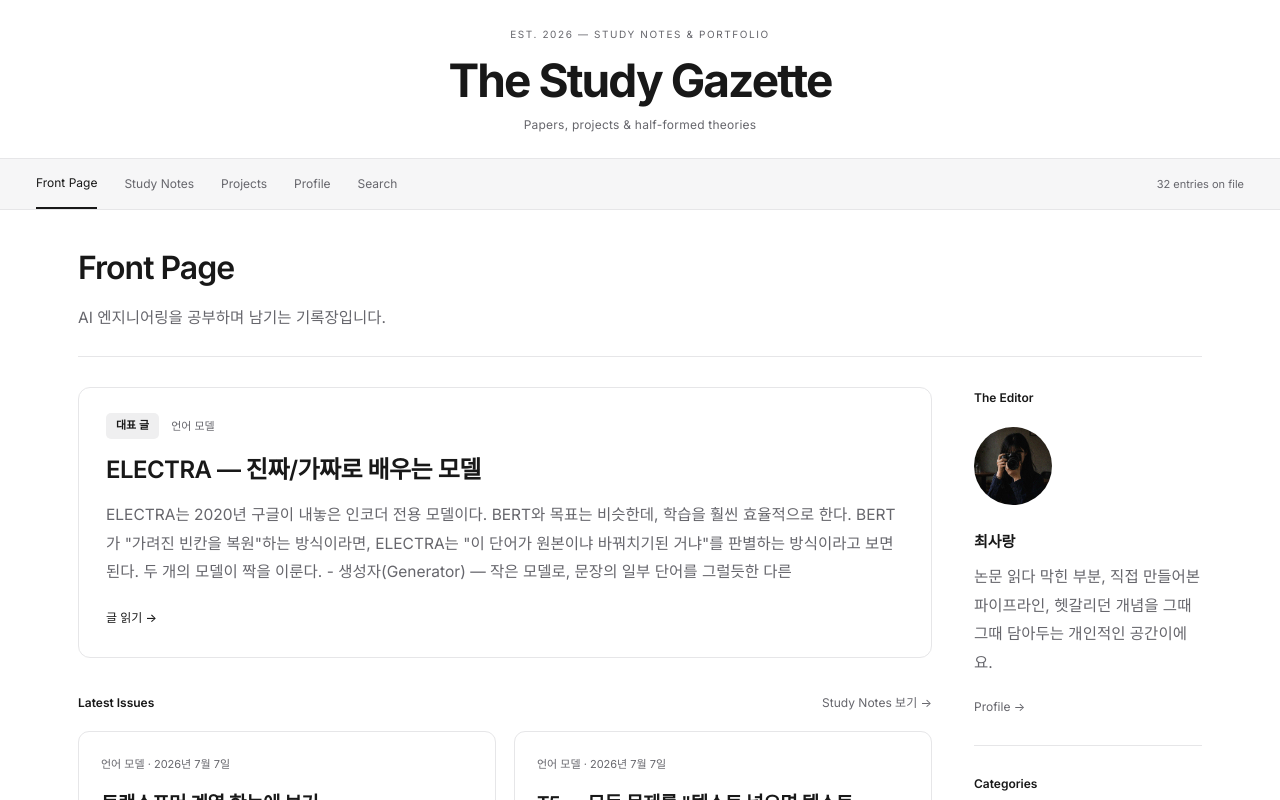
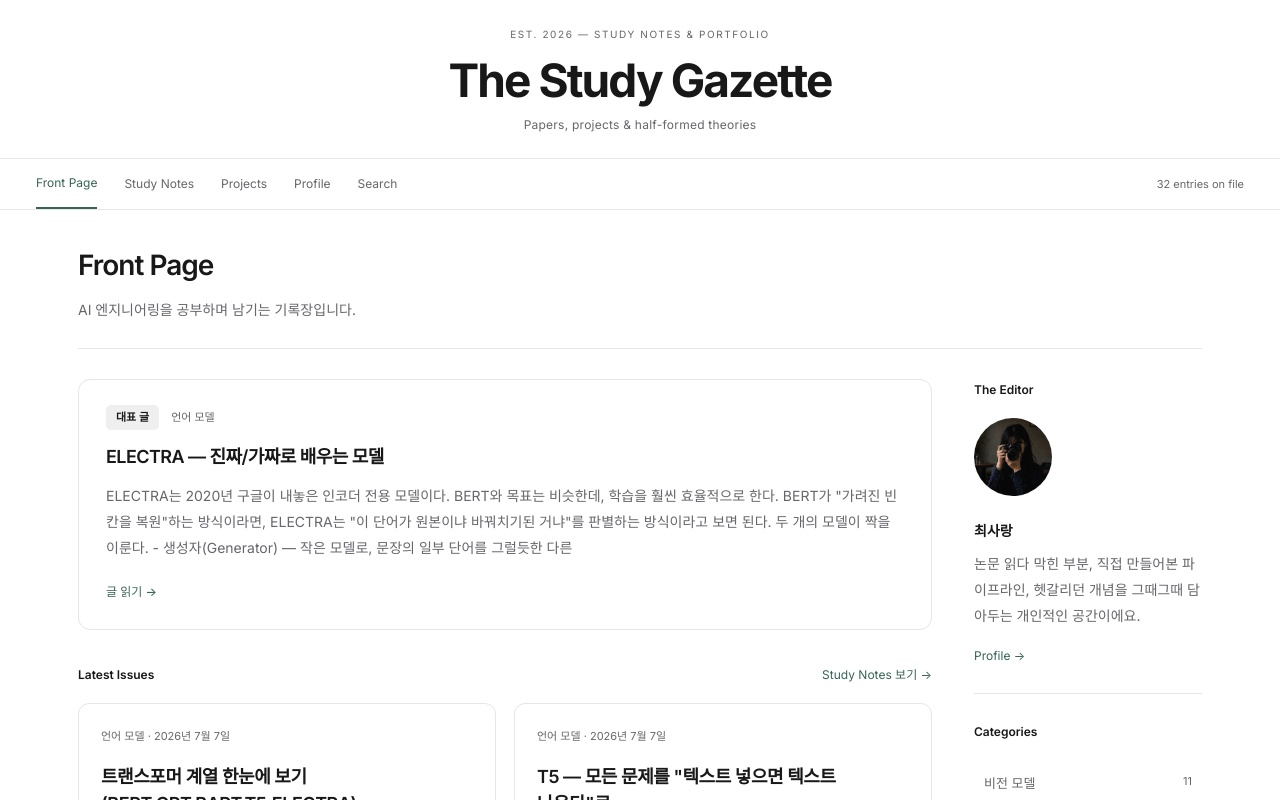
Before and after one commit to rangedayo/study-gazette, a Next.js app: page / in a window 1280 px wide. Shown: the top 800 px of the page. Built offline with nearby package versions, Linux system fonts and the light colour scheme.

Commit message:
style: refine Gazette typography and forest accents

```diff
--- a/app/Gazette.jsx
+++ b/app/Gazette.jsx
@@ -8,7 +8,7 @@ import PROJECTS_DATA from "../data/projects.json";
 /* 승인된 문서형 디자인. 글·프로젝트 원고는 Notion 동기화 데이터를 그대로 읽는다. */
 const C = {
   bg: "#FFFFFF", panel: "#F6F6F7", card: "#FFFFFF", ink: "#181818", body: "#303034", mute: "#66666C",
-  rule: "#E6E6E8", frame: "#E6E6E8", hover: "#EFEFF0", accentD: "#4C5E68",
+  rule: "#E6E6E8", frame: "#E6E6E8", hover: "#EFEFF0", accentD: "#386457", accentSoft: "#EDF4F0",
   mustard: "#4C5E68", brick: "#66666C", tintM: "#EFEFF0", tintB: "#F6F6F7",
 };
 const FD = "'Inter', 'Noto Sans KR', -apple-system, BlinkMacSystemFont, 'Segoe UI', sans-serif";
@@ -502,7 +502,7 @@ export default function StudyGazette() {
 
   const theme = {
     "--bg": C.bg, "--panel": C.panel, "--card": C.card, "--ink": C.ink, "--body": C.body,
-    "--muted": C.mute, "--line": C.rule, "--hover": C.hover, "--accent": C.accentD,
+    "--muted": C.mute, "--line": C.rule, "--hover": C.hover, "--accent": C.accentD, "--accent-soft": C.accentSoft,
     "--sans": FB, "--heading-font": FD, "--label-font": FM, "--code-font": FC,
   };
   const studyRoute = { name: "cat", value: studyCategory };
--- a/app/gazette.css
+++ b/app/gazette.css
@@ -22,33 +22,34 @@ button[disabled]{cursor:default;color:var(--muted)}
 .est{font-size:10px;letter-spacing:.16em;color:var(--muted);margin-bottom:9px}
 .brand{display:inline-block;font:800 clamp(32px,4.4vw,51px)/1.12 var(--heading-font);letter-spacing:-1.4px;border:0;padding:0;background:transparent}
 .tagline{font:italic 15px/1.5 var(--heading-font);color:var(--muted);margin-top:7px}
-.site-nav{border-top:1px solid var(--line);border-bottom:1px solid var(--line);background:var(--panel)}
+.site-nav{border-top:1px solid var(--line);border-bottom:1px solid var(--line);background:transparent}
 .nav-inner{max-width:1264px;margin:auto;padding:0 28px;display:flex;align-items:center;gap:25px;min-height:48px}
 .site-nav a{font-size:12px;text-decoration:none;color:var(--muted);padding:13px 0}
-.site-nav a.on{color:var(--ink);border-bottom:2px solid var(--ink)}
+.site-nav a.on{color:var(--accent);border-bottom:2px solid var(--accent)}
+.site-nav a:hover{color:var(--accent)}
 .nav-count{margin-left:auto;font-size:11px;color:var(--muted)}
 .workspace{max-width:1320px;margin:0 auto;display:grid;grid-template-columns:198px minmax(0,744px) 172px;gap:42px;padding:38px 28px 76px}
 .sidebar{font-size:12px;min-width:0;padding-top:7px}
 .side-group{margin-bottom:25px}
 .side-title{font-size:11px;font-weight:600;margin-bottom:10px;color:var(--ink)}
 .sidebar a{display:block;text-decoration:none;color:var(--muted);padding:7px 10px;margin:3px 0;border-radius:7px;line-height:1.6;overflow-wrap:anywhere}
-.sidebar a.active{background:var(--hover);color:var(--ink);font-weight:500}
-.sidebar a:hover{background:var(--panel);color:var(--ink)}
+.sidebar a.active{background:var(--accent-soft);color:var(--accent);font-weight:500}
+.sidebar a:hover{background:var(--panel);color:var(--accent)}
 .sidebar .post-link{font-size:12px;padding-top:9px;padding-bottom:9px}
 .sidebar .subtle{font-size:11px;color:var(--muted);padding:9px 10px}
 .content{min-width:0}
 .breadcrumbs{display:flex;align-items:center;gap:10px;font-size:12px;line-height:1.6;color:var(--muted);margin-bottom:21px;flex-wrap:wrap}
-.breadcrumbs a{text-decoration:none}
+.breadcrumbs a{text-decoration:none;color:var(--accent)}
 .breadcrumbs .slash{color:var(--muted)}
-.article-title{font-size:30px;line-height:1.45;font-weight:600;letter-spacing:-1px;margin:0 0 15px;text-wrap:balance;overflow-wrap:anywhere;word-break:keep-all}
+.article-title{font-size:var(--content-title-size);line-height:1.45;font-weight:600;letter-spacing:-1px;margin:0 0 15px;text-wrap:balance;overflow-wrap:anywhere;word-break:keep-all}
 .metadata{display:flex;gap:12px;align-items:center;font-size:11px;color:var(--muted);flex-wrap:wrap}
 .metadata .separator{width:3px;height:3px;background:var(--muted);border-radius:50%}
 .article-head{padding-bottom:27px;border-bottom:1px solid var(--line);margin-bottom:27px}
-.article-body{color:var(--body)}
+.article-body{color:var(--body);font-size:var(--content-body-size)}
 .article-body p{margin:16px 0;line-height:1.9;overflow-wrap:anywhere}
 .article-body>p:first-child{margin-top:0}
-.article-body h2{font-size:21px;font-weight:600;line-height:1.6;letter-spacing:-.5px;margin:36px 0 12px;color:var(--ink);scroll-margin-top:28px;word-break:keep-all}
-.article-body h3{font-size:17px;font-weight:600;margin:25px 0 10px;scroll-margin-top:28px}
+.article-body h2{font-size:var(--content-section-size);font-weight:600;line-height:1.6;letter-spacing:-.5px;margin:36px 0 12px;color:var(--ink);scroll-margin-top:28px;word-break:keep-all}
+.article-body h3{font-size:var(--content-section-size);font-weight:600;margin:25px 0 10px;scroll-margin-top:28px}
 .article-body strong{font-weight:600;color:var(--ink)}
 .article-body ul,.article-body ol{padding-left:23px;margin:17px 0}
 .article-body li{padding-left:4px;margin:9px 0;line-height:1.9;overflow-wrap:anywhere}
@@ -72,12 +73,13 @@ button[disabled]{cursor:default;color:var(--muted)}
 .toc-title{font-size:11px;font-weight:500;margin:7px 0 15px;color:var(--muted)}
 .toc-links{border-left:1px solid var(--line)}
 .toc a{display:block;text-decoration:none;line-height:1.7;padding:8px 0 8px 16px;color:var(--muted);border-left:2px solid transparent;margin-left:-1px;overflow-wrap:anywhere}
-.toc a.active{border-left-color:var(--ink);color:var(--ink)}
-.toc a:hover{color:var(--ink)}
+.toc a.active{border-left-color:var(--accent);color:var(--accent)}
+.toc a:hover{color:var(--accent)}
+.toc a strong,.mobile-toc a strong{font-weight:inherit}
 .mobile-toc{display:none;margin:0 0 24px;background:var(--panel);border:1px solid var(--line);border-radius:8px;padding:12px 15px;font-size:12px}
 .mobile-toc summary{cursor:pointer}
-.mobile-toc a{display:block;padding:8px 0;text-decoration:none;color:var(--muted)}
-.return-link{font-size:12px;display:inline-block;text-decoration:none;color:var(--muted);margin-top:26px}
+.mobile-toc a{display:block;padding:8px 0;text-decoration:none;color:var(--accent)}
+.return-link{font-size:12px;display:inline-block;text-decoration:none;color:var(--accent);margin-top:26px}
 .next-heading{font-size:12px;font-weight:500;margin:30px 0 12px}
 .next-cards{display:grid;grid-template-columns:repeat(2,minmax(0,1fr));gap:14px}
 .next-card{display:block;text-decoration:none;padding:18px;border:1px solid var(--line);border-radius:10px;background:var(--card);transition:transform .25s ease,box-shadow .25s ease}
@@ -101,7 +103,7 @@ button[disabled]{cursor:default;color:var(--muted)}
 .category-aside{font-size:12px;color:var(--muted);padding-top:8px}
 .category-aside strong{font-size:11px;font-weight:500;display:block;margin-bottom:12px;color:var(--ink)}
 .category-aside p{line-height:1.8;margin:0 0 18px}
-.category-aside a{font-size:12px}
+.category-aside a{font-size:12px;color:var(--accent)}
 .footer{border-top:1px solid var(--line);padding:24px 28px;color:var(--muted);font-size:11px;display:flex;justify-content:space-between;gap:20px;flex-wrap:wrap;max-width:1264px;margin:0 auto}
 {grid-template-columns:minmax(0,744px) 172px;max-width:1064px;justify-content:center;gap:52px}
 {display:none}
@@ -127,9 +129,8 @@ button[disabled]{cursor:default;color:var(--muted)}
 .site-nav a{font-size:11px}
 .workspace{display:block;padding:28px 22px 50px}
 .sidebar{display:none}
-.article-title{font-size:27px;line-height:1.5}
+.article-title{line-height:1.5}
 .article-head{padding-bottom:23px}
-.article-body h2{font-size:20px}
 .category-title{font-size:29px}
 .post-card{padding:19px 18px;grid-template-columns:minmax(0,1fr) 70px;gap:18px}
 .thumbnail{width:70px;height:80px}
@@ -144,7 +145,6 @@ button[disabled]{cursor:default;color:var(--muted)}
 .site-nav .nav-inner{padding:0 18px;gap:19px}
 .post-card{grid-template-columns:1fr}
 .thumbnail{display:none}
-.article-title{font-size:25px}
 .next-cards{grid-template-columns:1fr}
 }
 @media(prefers-reduced-motion:reduce){html{scroll-behavior:auto}
@@ -171,7 +171,7 @@ button[disabled]{cursor:default;color:var(--muted)}
 .section-title{font-size:12px;font-weight:600;margin:0 0 17px}
 .section-head{display:flex;align-items:center;justify-content:space-between;gap:16px;margin:34px 0 17px}
 .section-head .section-title{margin:0}
-.quiet-link{color:var(--muted);font-size:12px;text-decoration:none}
+.quiet-link{color:var(--accent);font-size:12px;text-decoration:none}
 .featured{display:block;text-decoration:none;border:1px solid var(--line);border-radius:12px;overflow:hidden;transition:transform .25s ease,box-shadow .25s ease;background:var(--card)}
 .featured:hover,.project-card:hover,.issue-card:hover{transform:translateY(-4px);box-shadow:0 10px 24px rgba(44,49,58,.12)}
 .featured-image{height:230px;overflow:hidden;background:var(--panel);border-bottom:1px solid var(--line)}
@@ -179,7 +179,7 @@ button[disabled]{cursor:default;color:var(--muted)}
 .featured-content{padding:25px 27px}
 .featured h2{font-size:25px;font-weight:600;line-height:1.5;letter-spacing:-.7px;margin:8px 0 13px;word-break:keep-all}
 .featured p{margin:0;font-size:.97rem;color:var(--muted);line-height:1.85;display:-webkit-box;-webkit-line-clamp:3;-webkit-box-orient:vertical;overflow:hidden}
-.read-issue{display:inline-block;margin-top:20px;font-size:12px;font-weight:500}
+.read-issue{display:inline-block;margin-top:20px;font-size:12px;font-weight:500;color:var(--accent)}
 .issue-grid,.project-grid{display:grid;grid-template-columns:repeat(2,minmax(0,1fr));gap:18px}
 .issue-card{display:flex;flex-direction:column;padding:22px;border:1px solid var(--line);border-radius:11px;text-decoration:none;background:var(--card);transition:transform .25s ease,box-shadow .25s ease}
 .issue-card h3{font-size:18px;font-weight:600;line-height:1.6;letter-spacing:-.4px;margin:8px 0 11px;word-break:keep-all}
@@ -187,13 +187,15 @@ button[disabled]{cursor:default;color:var(--muted)}
 .issue-card .card-tags{margin-top:auto;padding-top:12px}
 .editor-box{padding-bottom:25px;border-bottom:1px solid var(--line);margin-bottom:27px}
 .editor-photo{width:78px;height:78px;border-radius:50%;object-fit:cover;object-position:center 30%;margin-bottom:14px}
-.editor-box strong{display:block;font-size:15px;font-weight:600;margin-bottom:7px}
-.editor-box p{font-size:.97rem;line-height:1.85;color:var(--muted);margin:0 0 14px}
-.category-menu a{display:flex;justify-content:space-between;gap:15px;text-decoration:none;font-size:13px;line-height:1.7;padding:11px 0;border-bottom:1px solid var(--line)}
+.editor-box strong{display:block;font-size:var(--content-body-size);font-weight:600;margin-bottom:7px}
+.editor-box p{font-size:var(--content-body-size);line-height:1.85;color:var(--muted);margin:0 0 14px}
+.category-menu a{display:flex;justify-content:space-between;gap:15px;text-decoration:none;font-size:13px;line-height:1.7;padding:11px 10px;margin:3px 0;border-radius:7px;color:var(--muted)}
+.category-menu a:hover,.category-menu a:focus-visible{background:var(--panel);color:var(--accent)}
 .category-menu span{color:var(--muted);font-size:11px}
 .search-form{display:flex;border:1px solid var(--muted);border-radius:9px;overflow:hidden;background:var(--bg)}
+.search-form:focus-within{border-color:var(--accent);box-shadow:0 0 0 2px var(--accent-soft)}
 .search-form input{min-width:0;flex:1;border:0;background:transparent;padding:14px 17px;color:var(--ink);font-size:.97rem}
-.search-form input:focus{outline:2px solid var(--accent);outline-offset:-3px}
+.search-form input:focus{outline:none}
 .search-form button{border:0;background:var(--ink);color:var(--bg);font-size:12px;font-weight:500;padding:0 21px;white-space:nowrap}
 .search-hint{font-size:12px;color:var(--muted);margin:12px 0 0;line-height:1.8}
 .project-card{display:flex;flex-direction:column;text-decoration:none;border:1px solid var(--line);border-radius:12px;overflow:hidden;background:var(--card);transition:transform .25s ease,box-shadow .25s ease}
@@ -210,20 +212,20 @@ button[disabled]{cursor:default;color:var(--muted)}
 .profile-content{max-width:680px}
 .profile-content .article-body h2{margin-top:29px}
 .profile-content .article-body>p:first-child{font-size:18px;color:var(--ink);margin-top:0;line-height:1.8}
-.profile-contact a{display:inline-block;margin-right:18px;font-size:14px}
+.profile-contact a{display:inline-block;margin-right:18px;font-size:14px;color:var(--accent)}
 .project-hero{display:grid;grid-template-columns:repeat(3,minmax(0,1fr));gap:12px;margin:26px 0}
 .project-hero button{min-width:0;border:1px solid var(--line);border-radius:9px;background:var(--panel);padding:10px;height:210px;overflow:hidden}
 .project-hero img{width:100%;height:100%;object-fit:contain}
 .project-hero.single{grid-template-columns:1fr}
 .project-hero.single button{height:380px}
-.project-detail-summary{font-size:.97rem;line-height:1.9;color:var(--body);margin:22px 0}
+.project-detail-summary{font-size:var(--content-body-size);line-height:1.9;color:var(--body);margin:22px 0}
 .project-links{display:flex;gap:12px;flex-wrap:wrap;margin:25px 0}
-.project-links a{font-size:13px;padding:10px 18px;border:1px solid var(--line);border-radius:8px;text-decoration:none}
+.project-links a{font-size:13px;padding:10px 18px;border:1px solid var(--line);border-radius:8px;text-decoration:none;color:var(--accent)}
 .diagram{overflow:auto;margin:24px 0}
 .diagram svg{width:100%;height:auto;display:block}
 .search-chips{display:flex;gap:8px;flex-wrap:wrap;margin:16px 0 26px}
 .search-chips button{background:var(--panel);color:var(--body);border:1px solid var(--line);border-radius:7px;padding:7px 12px;font-size:12px}
-.search-chips button:hover{border-color:var(--muted)}
+.search-chips button:hover{border-color:var(--accent);color:var(--accent)}
 .search-results-label{font-size:12px;color:var(--muted);margin:24px 0 15px}
 .empty-result{font-size:.97rem;color:var(--muted);padding:25px 0}
 .image-dialog{border:1px solid var(--line);border-radius:12px;padding:18px;background:var(--bg);max-width:min(1100px,94vw);max-height:90vh;overflow:auto}
@@ -281,23 +283,22 @@ button[disabled]{cursor:default;color:var(--muted)}
 .featured:hover,.project-card:hover,.issue-card:hover{transform:none}
 }
 .featured h2,.issue-card h3,.project-card h2,.editor-box p{overflow-wrap:anywhere}
-.gz{--list-title-size:19px}
+.gz{--list-title-size:19px;--content-title-size:28px;--content-section-size:18px;--content-body-size:14px}
 .post-card h2,#home-view .issue-card h3{font-size:var(--list-title-size);font-weight:600;line-height:1.5;letter-spacing:-.45px}
-#home-view .featured h2{font-size:24px;font-weight:600;line-height:1.5;letter-spacing:-.55px;margin:13px 0}
+#home-view .featured h2{font-size:var(--content-section-size);font-weight:600;line-height:1.5;letter-spacing:-.55px;margin:13px 0}
 .featured-label{display:flex;align-items:center;gap:12px;flex-wrap:wrap}
 .featured-badge{display:inline-block;background:var(--hover);color:var(--ink);border-radius:5px;padding:4px 10px;font-size:11px;font-weight:600;line-height:1.6}
 .featured-category{font-size:11px;color:var(--muted)}
-#home-view .featured p,#home-view .issue-card p{font-size:.97rem;line-height:1.85}
+#home-view .featured p,#home-view .issue-card p{font-size:var(--content-body-size);line-height:1.85}
 #search-view{width:100%;max-width:840px;margin-inline:auto}
 @media(max-width:760px){.gz{--list-title-size:18px}
-#home-view .featured h2{font-size:22px}
 }
 .gz{min-height:100vh;background:var(--bg);color:var(--ink);font-family:var(--sans);font-size:.97rem;line-height:1.85;-webkit-font-smoothing:antialiased}
 .gz h1,.gz h2,.gz h3{font-family:var(--heading-font)}
 .gz .card-meta,.gz .metadata,.gz .tag,.gz .est{font-family:var(--label-font)}
 .brand{text-decoration:none}
-.text-button{border:0;background:transparent;padding:0;color:var(--muted);font-size:12px}
-.article-body .g-p,.article-body .g-ul>li,.article-body .g-ol>li{font-size:.97rem}
+.text-button{border:0;background:transparent;padding:0;color:var(--accent);font-size:12px}
+.article-body .g-p,.article-body .g-ul>li,.article-body .g-ol>li{font-size:inherit}
 .article-body .g-sub{padding-left:20px}
 .article-body .g-gap{max-height:2rem}
 /* 프로젝트 동기화가 자동 삽입한 빈 줄은 문단 구분자다. 공통 문단 여백만 적용한다. */
@@ -326,3 +327,8 @@ button[disabled]{cursor:default;color:var(--muted)}
 .search-form input{padding:12px;min-width:0}
 .search-form button{padding:0 14px}
 }
+/* 모든 탭의 제목·소제목·본문 크기를 공통으로 관리한다. */
+.content>*{font-size:var(--content-body-size);--list-title-size:var(--content-section-size)}
+.content :is(.page-title,.category-title){font-size:var(--content-title-size)}
+.content .project-card h2{font-size:var(--content-section-size)}
+.content :is(.page-intro,.category-description,.card-excerpt,.project-card p,.search-answer,.empty-result,.search-form input){font-size:var(--content-body-size)}
```
